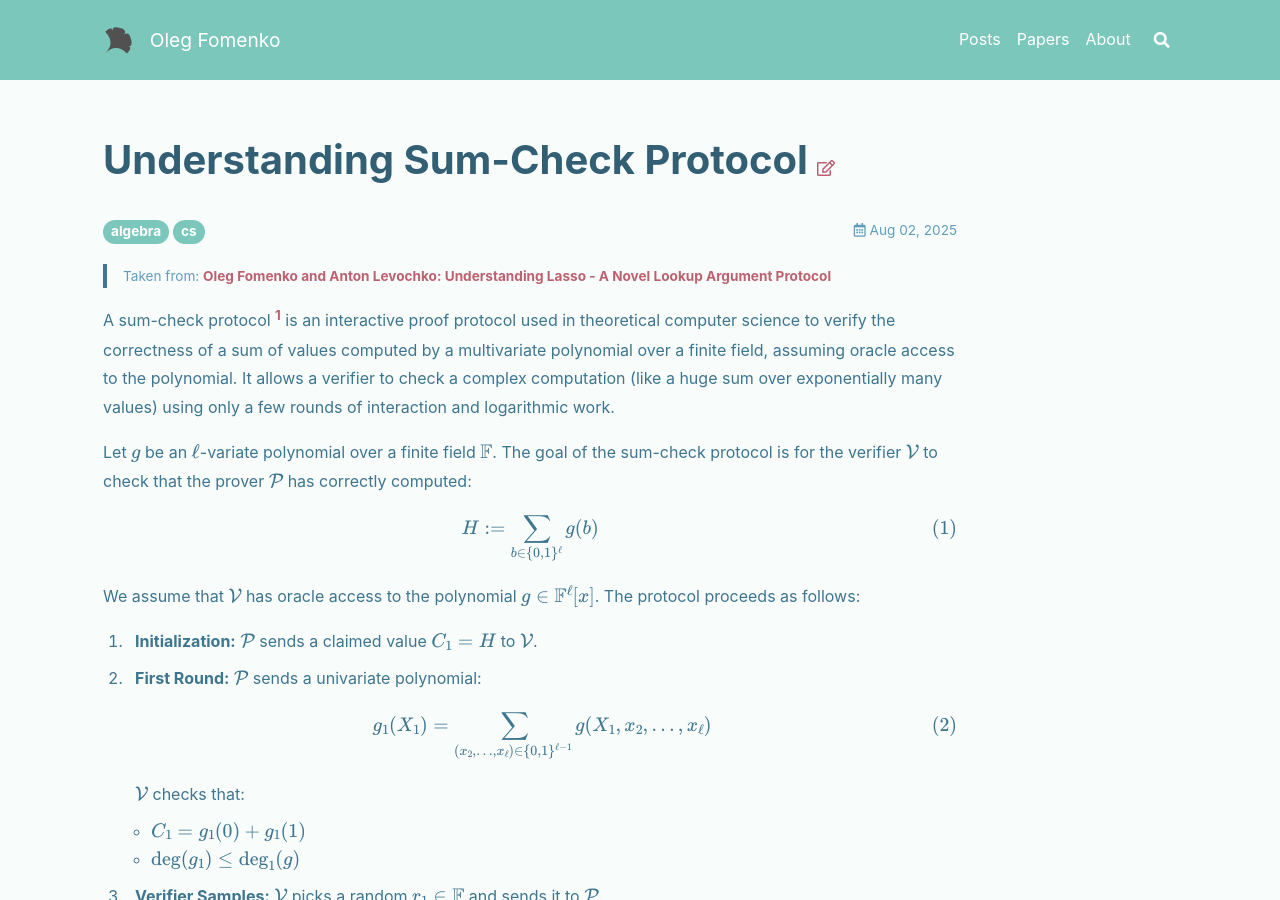
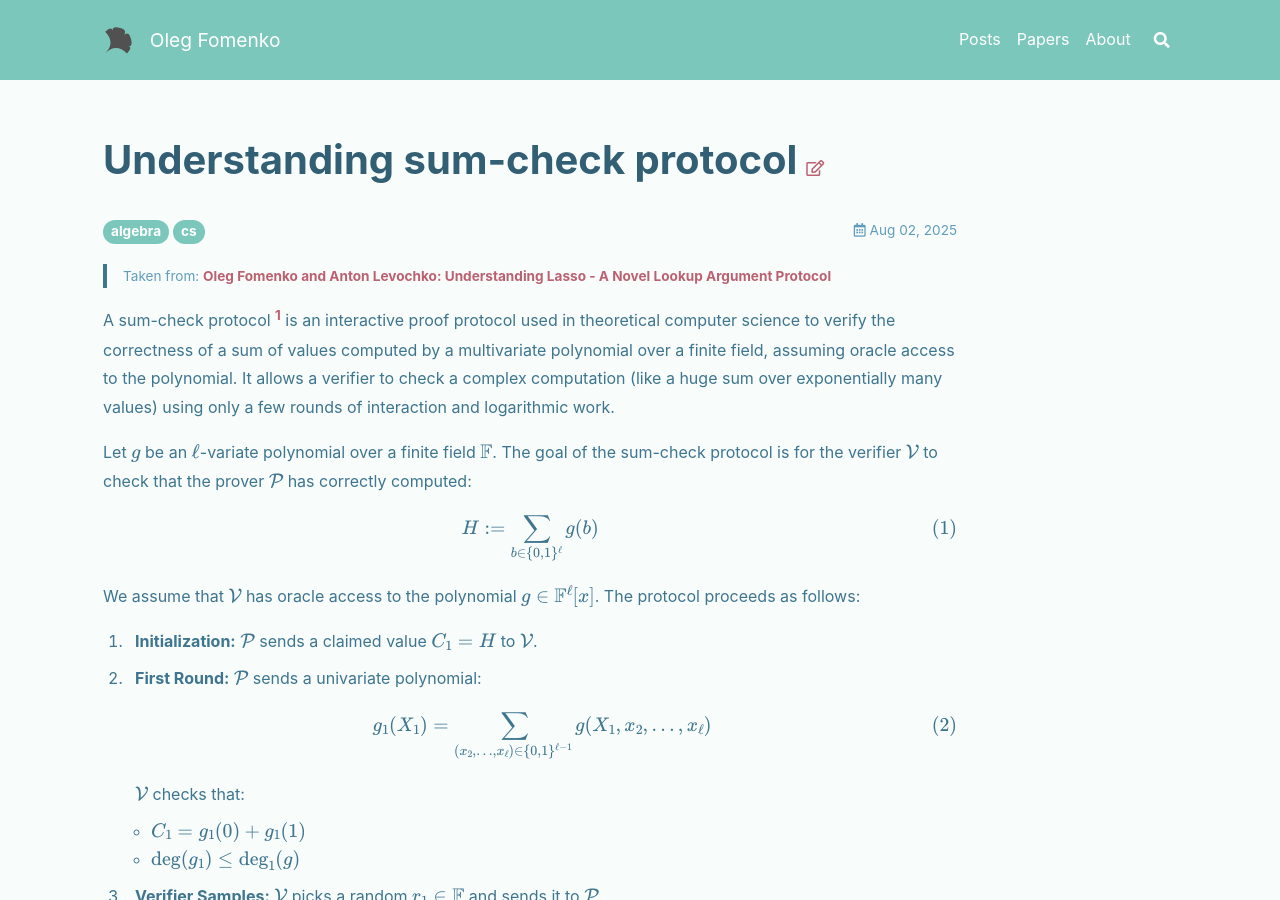
Before and after one commit to olegfomenko/blog, a Jekyll site: the page built from _posts/2025-08-02-sumcheck.md, in a window 1280 px wide and 900 px high. Built offline with Jekyll 4.4.1, drawn with Linux system fonts in a browser that asks for light colours; nearby versions of some CDN libraries.

```diff
--- a/_posts/2025-08-02-sumcheck.md
+++ b/_posts/2025-08-02-sumcheck.md
@@ -1,5 +1,5 @@
 ---
-title: Understanding Sum-Check Protocol
+title: Understanding sum-check protocol
 aside:
   toc: false
 tags:
```
